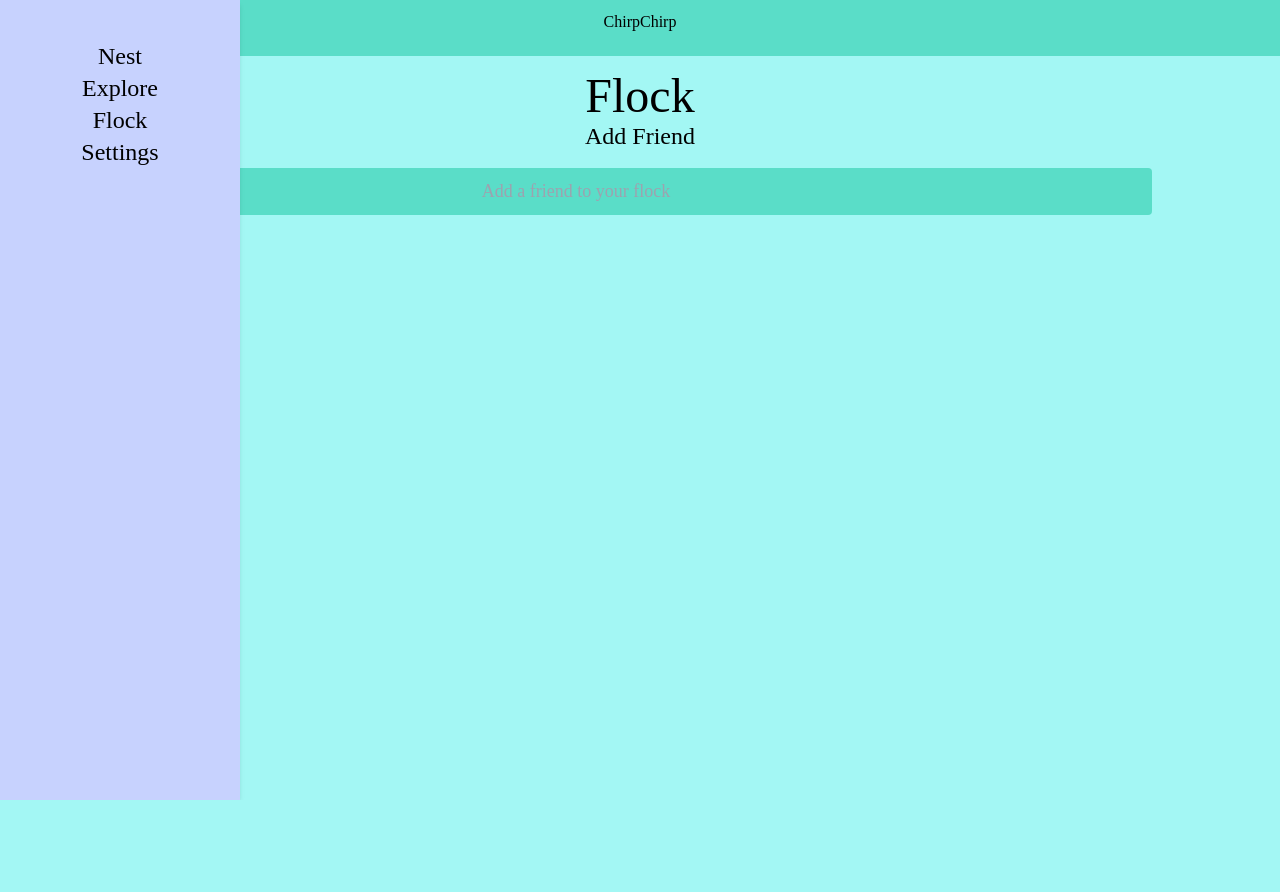
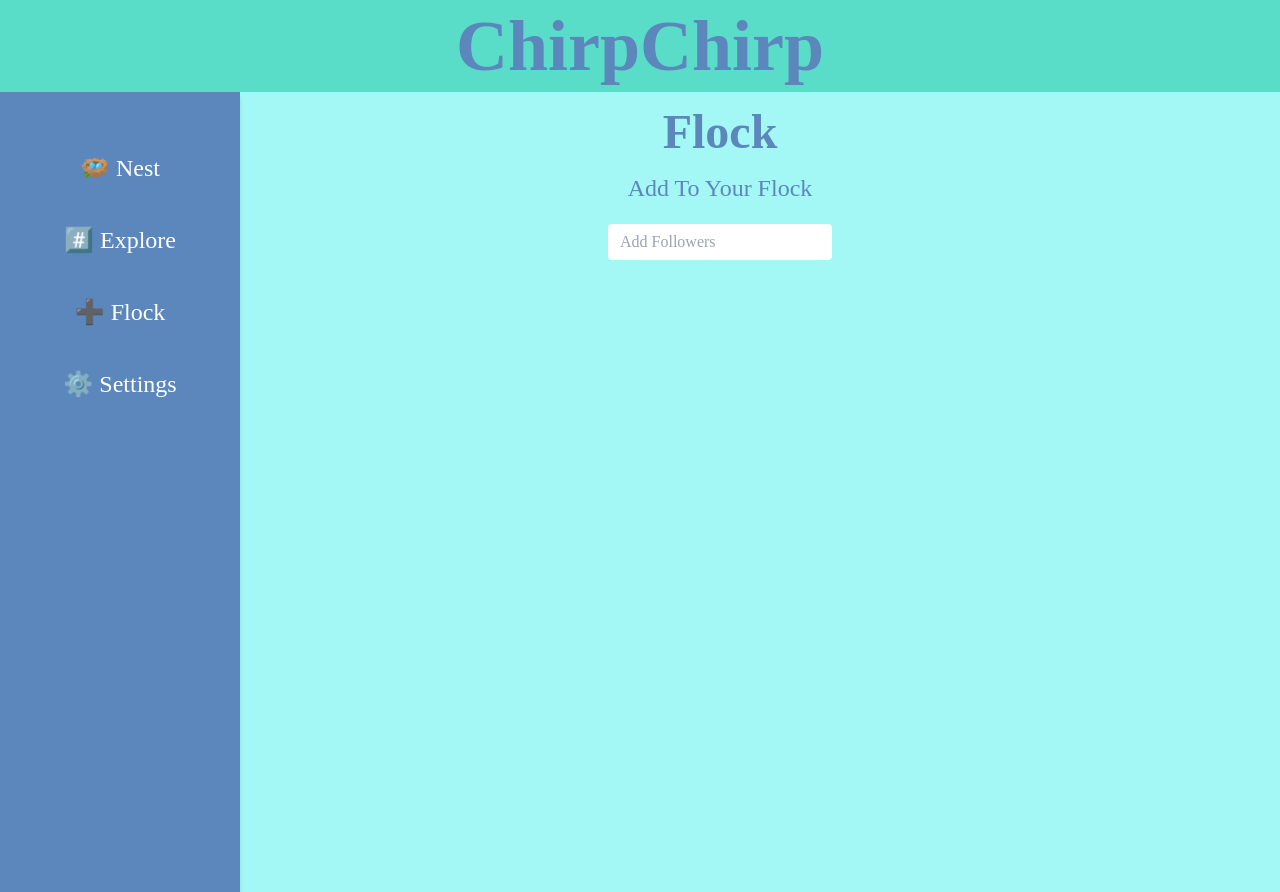
Before and after one commit to Waltl33/chirpchirp, a React (Create React App) app in the folder frontend/chirpchirp/: page /1/flock in a window 1280 px wide. Before the commit the page ends 800 px from the top, so only its background shows below. Built offline with nearby package versions, Linux system fonts and the light colour scheme.

Commit message:
nvirjee frontend changes

```diff
--- a/frontend/chirpchirp/src/components/Explore.js
+++ b/frontend/chirpchirp/src/components/Explore.js
@@ -5,20 +5,34 @@ import Header from './Header'
 export default function Explore() {
   return (
     <div>
-      <Nav/>
-      <div class="font-proza-libre space-y-4">
+      <div>
         <Header/>
-        <h1 class="text-5xl space-y-4">Explore</h1>
-        <label class="text-2xl space-y-4">Search for Chirps</label>
-        <input
-          type="text"
-          id="search_chirp"
-          placeholder="Search for Chirps"
-          class="rounded"
-        />
+        <Nav/>
+      </div>
+      <div class="font-proza-libre text-purple ml-40">
+        <h1 class="text-5xl font-bold p-4">Explore</h1>
+        <div class="flex justify-center">
+          <div class="mb-3 xl:w-96">
+            <label class="form-label inline-block mb-2 text-2xl">Search for Chirps</label>
+              <input
+                  type="search"
+                  id="searchChirp"
+                  placeholder="Search for Chirps"
+                  class="
+                    flex items-center max-w-md mx-auto
+                    form-control
+                    block
+                    px-3
+                    py-1.5
+                    rounded
+                    transition
+                    ease-in-out"
+              />
+          </div>
+        </div>
       </div>
       <div>
-        {/* trending chirps */}
+        {/* display trending chirps */}
       </div>
     </div>
   )
--- a/frontend/chirpchirp/src/components/Flock.js
+++ b/frontend/chirpchirp/src/components/Flock.js
@@ -5,20 +5,34 @@ import Header from './Header'
 export default function Flock() {
   return (
     <div>
+      <div>
+        <Header/>
         <Nav/>
-    <div class="font-proza-libre space-y-4">
-      <Header/>
-      <h1 class="text-5xl space-y-4">Flock</h1>
-      <label class="text-2xl space-y-4">Add Friend</label>
+      </div>
+      <div class="font-proza-libre text-purple ml-40">
+        <h1 class="text-5xl font-bold py-4">Flock</h1>
+        <div class="flex justify-center">
+          <div class="mb-3 xl:w-96">
+            <label class="form-label inline-block mb-5 text-2xl max-w-md">Add To Your Flock</label>
               <input
-        type="text"
-        id="add_friend"
-        placeholder="Add a friend to your flock"
-        class="rounded"
+                  type="search"
+                  id="addToFlock"
+                  placeholder="Add Followers"
+                  class="
+                    flex items-center max-w-md mx-auto
+                    form-control
+                    block
+                    px-3
+                    py-1.5
+                    rounded
+                    transition
+                    ease-in-out"
               />
           </div>
+        </div>
+      </div>
       <div>
-        {/* display user & friend chirps */}
+        {/* display trending chirps */}
       </div>
     </div>
   )
--- a/frontend/chirpchirp/src/components/Header.js
+++ b/frontend/chirpchirp/src/components/Header.js
@@ -29,7 +29,7 @@ export default function Header() {
     }
 
   return (
-    <div className="header-container">
+    <div className="header-container" class="font-proza-libre text-7xl font-bold text-left text-purple bg-green">
       <div id="logo-wrapper">
         <h1 id="logo">ChirpChirp</h1>
       </div>
--- a/frontend/chirpchirp/src/components/Nav.js
+++ b/frontend/chirpchirp/src/components/Nav.js
@@ -5,19 +5,19 @@ import { NavLink } from "react-router-dom"
 
 export default function Nav() {
   return (
-    <div class="text-2xl w-60 h-full shadow-md bg-indigo-200 px-1 absolute font-proza-libre p-10">
+    <div class="text-2xl text-white w-60 h-full shadow-md bg-purple px-1 absolute font-proza-libre p-10">
         <ul class="relative">
-            <li class="relative">
-                <NavLink to="/nest" class="py-4 px-10 font-semibold hover:text-purple-500 transition duration-300">Nest</NavLink>
+            <li class="relative p-5 hover:text-blue">
+                <NavLink to="/nest" >🪺 Nest</NavLink>
             </li>
-            <li class="relative">
-                <NavLink to="/explore" class="py-4 px-10 font-semibold hover:text-purple-500 transition duration-300">Explore</NavLink>
+            <li class="relative p-5 hover:text-blue">
+                <NavLink to="/explore">#️⃣ Explore</NavLink>
             </li>
-            <li class="relative">
-                <NavLink to="/flock" class="py-4 px-10 font-semibold hover:text-purple-500 transition duration-300" >Flock</NavLink>
+            <li class="relative p-5 hover:text-blue">
+                <NavLink to="/flock">➕ Flock</NavLink>
             </li>
-            <li class="relative">
-                <NavLink to="/settings" class="py-4 px-10 font-semibold hover:text-purple-500 transition duration-300" >Settings</NavLink>
+            <li class="relative p-5 hover:text-blue">
+                <NavLink to="/settings">⚙️ Settings</NavLink>
             </li>
         </ul>
     </div>
--- a/frontend/chirpchirp/src/components/Nest.js
+++ b/frontend/chirpchirp/src/components/Nest.js
@@ -5,14 +5,17 @@ import Header from './Header'
 export default function Nest() {
   return (
     <div>
-    <Nav/>
-    <div class="font-proza-libre space-y-4">
-      <Header/>
-      <h1 class="text-5xl font-bold font-proza-libre space-y-4">Chirps</h1>
-        <div>
-          {/* display all chirps */}
-        </div>
+      <div>
+        <Header/>
+        <Nav/>
+      </div>
+      <div class="font-proza-libre text-purple ml-40">
+        <h1 class="text-5xl font-bold p-4">Chirps</h1>
+      </div>
+      <div>
+        {/* display all chirps */}
+      </div>
     </div>
-    </div>
+
   )
 }
--- a/frontend/chirpchirp/tailwind.config.js
+++ b/frontend/chirpchirp/tailwind.config.js
@@ -7,6 +7,14 @@ module.exports = {
     fontFamily: {
       'proza-libre': '"Proza Libre"'
     },
+    colors: {
+      transparent: 'transparent',
+      current: 'currentColor',
+      'white': '#ffffff',
+      'purple': '#5c87bc',
+      'blue': '#a3f7f4',
+      'green': '#5addc8',
+    },
     extend: {},
   },
   plugins: [],
```
Lines whose indentation alone changed are shown as unchanged.
